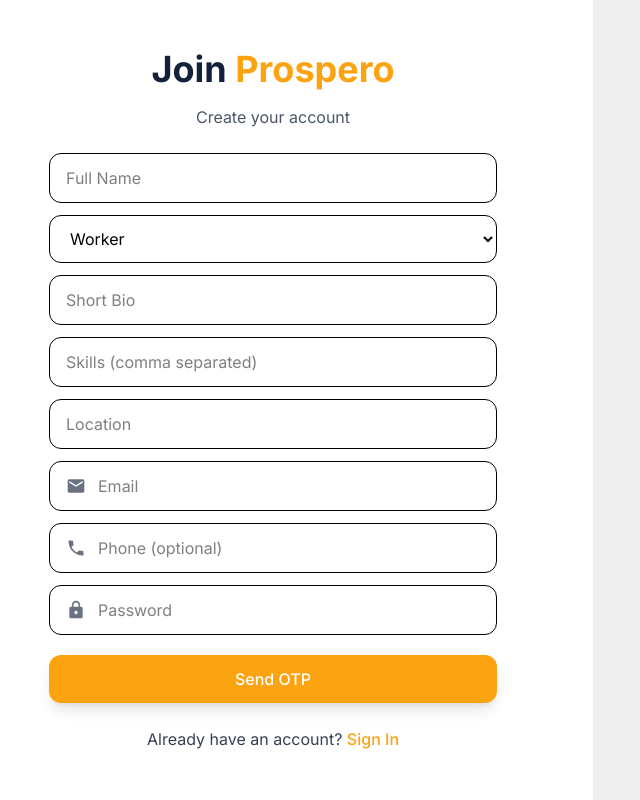
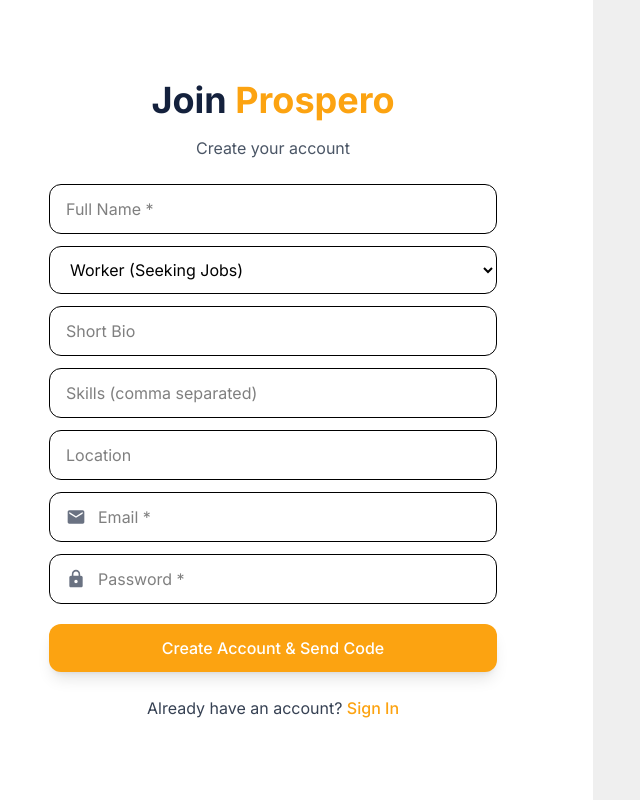
Before and after one commit to Saran0602A/prospero, a Next.js app: page /SignUp in a window 1280 px wide. Shown: the whole page, without its empty margins (47-687 px from the left). Built offline with nearby package versions, Linux system fonts and the light colour scheme; what @supabase/auth-helpers-nextjs would draw is missing.

Commit message:
final change

```diff
--- a/app/components/SignupPage.tsx
+++ b/app/components/SignupPage.tsx
@@ -1,140 +1,160 @@
-'use client';
+'use client'
 
-import React, { useState, useEffect } from 'react';
-import { motion } from 'framer-motion';
-import { Inter } from 'next/font/google';
-import Link from 'next/link';
-import Image from 'next/image';
-import { MdEmail, MdLock, MdPhone } from 'react-icons/md';
-import { createClientComponentClient } from '@supabase/auth-helpers-nextjs';
-import { useRouter } from 'next/navigation';
+import React, { useState, useEffect } from 'react'
+import { useRouter } from 'next/navigation'
+import { createClientComponentClient } from '@supabase/auth-helpers-nextjs'
+import { motion } from 'framer-motion'
+import Link from 'next/link'
+import Image from 'next/image'
+import { MdLock, MdEmail } from 'react-icons/md'
+import { Inter } from 'next/font/google'
 
-const inter = Inter({ subsets: ['latin'], weight: ['400', '500', '600', '700'] });
-const supabase = createClientComponentClient();
+const inter = Inter({ subsets: ['latin'], weight: ['400', '500', '600', '700'] })
+const supabase = createClientComponentClient()
 
 export default function SignupPage() {
-  const router = useRouter();
+  const router = useRouter()
 
-  // User info
-  const [fullName, setFullName] = useState('');
-  const [role, setRole] = useState<'worker' | 'employer'>('worker');
-  const [bio, setBio] = useState('');
-  const [skills, setSkills] = useState('');
-  const [location, setLocation] = useState('');
-  const [socialLinks, setSocialLinks] = useState({ linkedin: '', twitter: '' });
-  const [avatarUrl, setAvatarUrl] = useState('');
+  const [fullName, setFullName] = useState('')
+  const [role, setRole] = useState<'worker' | 'employer'>('worker')
+  const [bio, setBio] = useState('')
+  const [skills, setSkills] = useState('')
+  const [location, setLocation] = useState('')
+  const [socialLinks, setSocialLinks] = useState({ linkedin: '', twitter: '' })
+  const [avatarUrl, setAvatarUrl] = useState('')
 
-  const [email, setEmail] = useState('');
-  const [phone, setPhone] = useState('');
-  const [password, setPassword] = useState('');
+  const [email, setEmail] = useState('')
+  const [password, setPassword] = useState('')
+  const [step, setStep] = useState<'signup' | 'otp'>('signup')
+  const [otpCode, setOtpCode] = useState('')
+  const [otpCountdown, setOtpCountdown] = useState(0)
+  const [loading, setLoading] = useState(false)
+  const [errorMsg, setErrorMsg] = useState('')
+  const [successMsg, setSuccessMsg] = useState('')
 
-  const [step, setStep] = useState<'signup' | 'otp'>('signup');
-  const [otpCode, setOtpCode] = useState('');
-  const [otpCountdown, setOtpCountdown] = useState(60);
+  // Countdown timer
+  useEffect(() => {
+    let timer: NodeJS.Timeout
+    if (step === 'otp' && otpCountdown > 0) {
+      timer = setTimeout(() => setOtpCountdown(prev => prev - 1), 1000)
+    }
+    if (step === 'otp' && otpCountdown === 0) {
+      setErrorMsg('Verification code expired. You can resend below.')
+    }
+    return () => clearTimeout(timer)
+  }, [otpCountdown, step])
 
-  const [loading, setLoading] = useState(false);
-  const [errorMsg, setErrorMsg] = useState('');
-  const [successMsg, setSuccessMsg] = useState('');
-  const [otpTarget, setOtpTarget] = useState<{ email?: string; phone?: string }>({});
+  // Step 1: Send verification email
+  const handleSendOtp = async () => {
+    if (!email) return setErrorMsg('Email is required.')
+    if (!password || password.length < 6) return setErrorMsg('Password must be at least 6 characters.')
+    if (!fullName) return setErrorMsg('Full Name is required.')
 
-  // OTP Countdown
-  useEffect(() => {
-    let timer: NodeJS.Timeout;
-    if (step === 'otp' && otpCountdown > 0) {
-      timer = setTimeout(() => setOtpCountdown(prev => prev - 1), 1000);
-    }
-    return () => clearTimeout(timer);
-  }, [otpCountdown, step]);
-
-  // Step 1: Send OTP
-  const handleSendOtp = async () => {
-    if (!email && !phone) return setErrorMsg('Provide email or phone.');
-
-    setLoading(true);
-    setErrorMsg('');
-    setSuccessMsg('');
+    setLoading(true)
+    setErrorMsg('')
+    setSuccessMsg('')
 
     try {
-      const target = email ? { email } : { phone };
-      setOtpTarget(target);
+      const { data, error } = await supabase.auth.signUp({
+        email,
+        password,
+      })
 
-      const { error } = await supabase.auth.signInWithOtp(target);
-      if (error) throw error;
+      if (error) {
+        if (error.message.toLowerCase().includes('user already registered')) {
+          setErrorMsg('Account already registered. Redirecting to Sign In...')
+          setTimeout(() => router.push('/Signin'), 1200)
+          return
+        }
+        throw error
+      }
 
-      setStep('otp');
-      setOtpCountdown(60);
-      setSuccessMsg(`OTP sent to ${email || phone}`);
+      if (data.user && !data.session) {
+        // Email confirmation ON → OTP needed
+        setStep('otp')
+        setOtpCountdown(30)
+        setSuccessMsg(`Verification code sent to ${email}. Check your inbox.`)
+      } else if (data.user && data.session) {
+        // Email confirmation OFF → auto verified
+        await handleProfileInsert(data.user)
+      }
+
     } catch (err: any) {
-      setErrorMsg(err.message);
+      setErrorMsg(err.message)
     } finally {
-      setLoading(false);
+      setLoading(false)
     }
-  };
+  }
 
-  // Step 2: Verify OTP & create user in table
+  // Step 2: Verify OTP & create user profile
   const handleVerifyOtp = async () => {
-    if (!otpCode) return setErrorMsg('Enter OTP');
-
-    setLoading(true);
-    setErrorMsg('');
-    setSuccessMsg('');
+    if (!otpCode || otpCode.length !== 6) return setErrorMsg('Enter the 6-digit verification code.')
+    setLoading(true)
+    setErrorMsg('')
+    setSuccessMsg('')
 
     try {
-      let user: any = null;
+      const { data, error } = await supabase.auth.verifyOtp({
+        email,
+        token: otpCode,
+        type: 'signup', // ✅ Correct type for email verification
+      })
+      if (error) throw error
 
-      if (otpTarget.email) {
-        const { data, error } = await supabase.auth.verifyOtp({
-          email: otpTarget.email,
-          token: otpCode,
-          type: 'signup',
-        });
-        if (error) throw error;
-        user = data.user;
-      } else if (otpTarget.phone) {
-        const { data, error } = await supabase.auth.verifyOtp({
-          phone: otpTarget.phone,
-          token: otpCode,
-          type: 'sms',
-        });
-        if (error) throw error;
-        user = data.user;
+      const user = data.user
+      if (!user?.id) throw new Error('Verification failed. User not found.')
+
+      await handleProfileInsert(user)
+    } catch (err: any) {
+      setErrorMsg(err.message)
+    } finally {
+      setLoading(false)
+    }
   }
 
-      if (!user?.id) throw new Error('User not found');
+  // Insert profile into DB
+  const handleProfileInsert = async (user: any) => {
+    try {
+      const { data: existingProfile, error: selectError } = await supabase
+        .from('users')
+        .select('id')
+        .eq('id', user.id)
+        .maybeSingle()
 
-      // Convert skills and social links
-      const skillsArray = skills.split(',').map(s => s.trim());
-      const socialLinksJson = socialLinks;
+      if (selectError) throw selectError
 
-      // Insert user profile
+      if (!existingProfile) {
+        const skillsArray = skills.split(',').map(s => s.trim()).filter(Boolean)
         const { error: dbError } = await supabase.from('users').insert({
           id: user.id,
           name: fullName,
-        email,
+          email: user.email,
           role,
-        avatar_url: avatarUrl || null,
           bio: bio || null,
           skills: skillsArray,
           location: location || null,
-        phone: phone || null,
-        social_links: socialLinksJson,
-        created_at: new Date(),
-      });
-      if (dbError) throw dbError;
+          avatar_url: avatarUrl || null,
+          social_links: socialLinks,
+        })
+        if (dbError) throw dbError
+      }
 
-      setSuccessMsg('Signup successful! Redirecting...');
-      setTimeout(() => router.push('/'), 1500);
+      setSuccessMsg('Signup complete! Redirecting to dashboard...')
+      setTimeout(() => router.push(`/`), 1000)
+    } catch (err: any) {
+      setErrorMsg(err.message)
+    }
+  }
 
-    } catch (err: any) {
-      setErrorMsg(err.message);
-    } finally {
-      setLoading(false);
+  // Resend OTP
+  const handleResendOtp = async () => {
+    if (otpCountdown > 0) return
+    await handleSendOtp()
   }
-  };
 
   return (
     <div className={`${inter.className} w-full min-h-screen grid grid-cols-1 md:grid-cols-2 bg-gray-100`}>
-      {/* Left Side Form */}
+      {/* Left Form Section */}
       <motion.div
         className="flex items-center justify-center p-6 md:p-12 bg-white"
         initial={{ x: 100, opacity: 0 }}
@@ -143,46 +163,70 @@
       >
         <div className="w-full max-w-md">
           <h2 className="text-3xl md:text-4xl font-bold text-center text-[#14213d] mb-4">
-            {step === 'signup' ? 'Join' : 'Verify OTP'} <span className="text-[#fca311]">Prospero</span>
+            {step === 'signup' ? 'Join' : 'Verify Account'} <span className="text-[#fca311]">Prospero</span>
           </h2>
           <p className="text-center text-gray-600 mb-6">
-            {step === 'signup' ? 'Create your account' : 'Enter the OTP sent to you'}
+            {step === 'signup' ? 'Create your account' : `Enter the code sent to ${email}`}
           </p>
 
           {step === 'signup' ? (
             <div className="flex flex-col gap-3">
-              <input type="text" placeholder="Full Name" value={fullName} onChange={e => setFullName(e.target.value)} className="w-full border px-4 py-3 rounded-xl outline-none" />
+              <input type="text" placeholder="Full Name *" value={fullName} onChange={e => setFullName(e.target.value)} className="w-full border px-4 py-3 rounded-xl outline-none" />
               <select value={role} onChange={e => setRole(e.target.value as 'worker' | 'employer')} className="w-full border px-4 py-3 rounded-xl">
-                <option value="worker">Worker</option>
-                <option value="employer">Employer</option>
+                <option value="worker">Worker (Seeking Jobs)</option>
+                <option value="employer">Employer (Posting Jobs)</option>
               </select>
               <input type="text" placeholder="Short Bio" value={bio} onChange={e => setBio(e.target.value)} className="w-full border px-4 py-3 rounded-xl outline-none" />
               <input type="text" placeholder="Skills (comma separated)" value={skills} onChange={e => setSkills(e.target.value)} className="w-full border px-4 py-3 rounded-xl outline-none" />
               <input type="text" placeholder="Location" value={location} onChange={e => setLocation(e.target.value)} className="w-full border px-4 py-3 rounded-xl outline-none" />
+
               <div className="flex items-center gap-3 border px-4 py-3 rounded-xl">
                 <MdEmail className="text-gray-500 w-5 h-5" />
-                <input type="email" placeholder="Email" value={email} onChange={e => setEmail(e.target.value)} className="flex-1 outline-none" />
+                <input type="email" placeholder="Email *" value={email} onChange={e => setEmail(e.target.value)} className="flex-1 outline-none" />
               </div>
-              <div className="flex items-center gap-3 border px-4 py-3 rounded-xl">
-                <MdPhone className="text-gray-500 w-5 h-5" />
-                <input type="tel" placeholder="Phone (optional)" value={phone} onChange={e => setPhone(e.target.value)} className="flex-1 outline-none" />
-              </div>
+
               <div className="flex items-center gap-3 border px-4 py-3 rounded-xl">
                 <MdLock className="text-gray-500 w-5 h-5" />
-                <input type="password" placeholder="Password" value={password} onChange={e => setPassword(e.target.value)} className="flex-1 outline-none" />
+                <input type="password" placeholder="Password *" value={password} onChange={e => setPassword(e.target.value)} className="flex-1 outline-none" />
               </div>
-              <button onClick={handleSendOtp} disabled={loading} className="w-full bg-[#fca311] text-white py-3 rounded-xl font-medium shadow-lg mt-2">
-                {loading ? 'Sending OTP...' : 'Send OTP'}
-              </button>
+
+              <motion.button
+                onClick={handleSendOtp}
+                disabled={loading}
+                className="w-full bg-[#fca311] text-white py-3 rounded-xl font-medium shadow-lg mt-2 hover:bg-amber-600 transition"
+                whileTap={{ scale: 0.98 }}
+              >
+                {loading ? 'Processing...' : 'Create Account & Send Code'}
+              </motion.button>
             </div>
           ) : (
             <div className="flex flex-col gap-3">
-              <input type="text" placeholder="Enter OTP" value={otpCode} onChange={e => setOtpCode(e.target.value)} className="w-full border px-4 py-3 rounded-xl outline-none" />
-              <p className="text-gray-500 text-sm">OTP expires in {otpCountdown}s</p>
-              <button onClick={handleVerifyOtp} disabled={loading || otpCountdown <= 0} className="w-full bg-[#fca311] text-white py-3 rounded-xl font-medium shadow-lg">
-                {loading ? 'Verifying...' : 'Verify OTP'}
-              </button>
-              <p onClick={() => setStep('signup')} className="text-sm text-center text-gray-600 mt-2 cursor-pointer hover:underline">← Back</p>
+              <input type="text" placeholder="Enter OTP" value={otpCode} onChange={e => setOtpCode(e.target.value)} className="w-full border px-4 py-3 rounded-xl outline-none text-center text-lg tracking-wider" maxLength={6} />
+              <p className="text-gray-500 text-sm text-center">Code expires in {otpCountdown}s</p>
+
+              <motion.button
+                onClick={handleVerifyOtp}
+                disabled={loading || otpCountdown <= 0}
+                className="w-full bg-[#fca311] text-white py-3 rounded-xl font-medium shadow-lg hover:bg-amber-600 transition"
+                whileTap={{ scale: 0.98 }}
+              >
+                {loading ? 'Verifying...' : 'Verify & Complete Signup'}
+              </motion.button>
+
+              {otpCountdown === 0 && (
+                <motion.button
+                  onClick={handleResendOtp}
+                  disabled={loading}
+                  className="w-full text-[#fca311] py-2 rounded-xl font-medium border border-[#fca311] mt-2 hover:bg-[#fca311]/10 transition"
+                  whileTap={{ scale: 0.98 }}
+                >
+                  {loading ? 'Sending New Code...' : 'Resend Code'}
+                </motion.button>
+              )}
+
+              <p onClick={() => setStep('signup')} className="text-sm text-center text-gray-600 mt-2 cursor-pointer hover:underline">
+                ← Change Details
+              </p>
             </div>
           )}
 
@@ -190,12 +234,15 @@
           {errorMsg && <p className="text-red-500 mt-2 text-sm">{errorMsg}</p>}
 
           <p className="text-center text-gray-700 mt-6">
-            Already have an account? <Link href="/Signin" className="text-[#fca311] font-medium hover:underline">Sign In</Link>
+            Already have an account?{' '}
+            <Link href="/Signin" className="text-[#fca311] font-medium hover:underline">
+              Sign In
+            </Link>
           </p>
         </div>
       </motion.div>
 
-      {/* Right Side Image */}
+      {/* Right Illustration */}
       <motion.div
         className="relative w-full h-80 md:h-full overflow-hidden"
         initial={{ x: 50, opacity: 0 }}
@@ -206,5 +253,5 @@
         <motion.div className="absolute inset-0 bg-black/25" initial={{ opacity: 0 }} animate={{ opacity: 0.25 }} />
       </motion.div>
     </div>
-  );
+  )
 }
```
Lines whose indentation alone changed are shown as unchanged.
